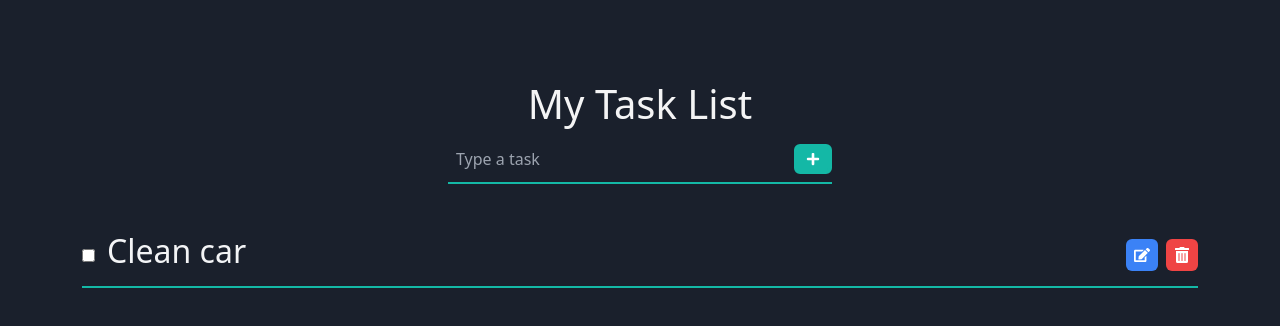
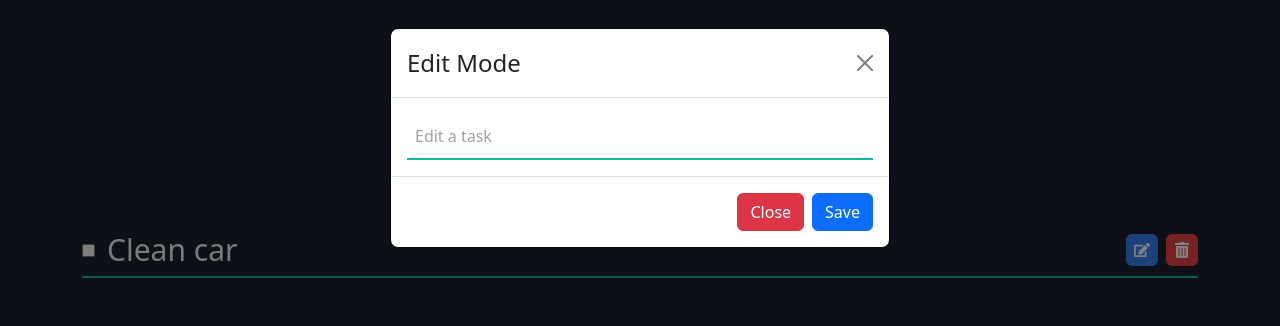
Before and after one commit to freidzonCalderon/todo-app-localstorage-ts, a React (Create React App) app: page / in a window 1280 px wide. Both pictures are taken after a click on the button 1142 px from the left and 255 px from the top of the page. Shown: the top 326 px of the page. Built offline with nearby package versions, Linux system fonts and the light colour scheme.

Commit message:
Added modal to item

```diff
--- a/src/App.tsx
+++ b/src/App.tsx
@@ -1,12 +1,13 @@
 import React from "react";
+import TodoItem from "./Components/TodoItem";
+import InputForm from "./Components/InputForm";
 import EditForm from "./Components/EditForm";
-import TodoItem from "./Components/TodoItem";
 
 function App() {
 	return (
 		<div className="App">
 			<h1 className="text-center mt-20 text-zinc-100">My Task List</h1>
-			<EditForm />
+			<InputForm />
 			<TodoItem />
 		</div>
 	);
--- a/src/Components/EditForm.tsx
+++ b/src/Components/EditForm.tsx
@@ -1,27 +1,43 @@
-import React from "react";
+import React, { useState } from "react";
+import Button from "react-bootstrap/Button";
+import Modal from "react-bootstrap/Modal";
 import { FaPlus } from "react-icons/fa";
 
-const EditForm = () => {
+type EditFormProps = {
+	show: boolean;
+	handleClose: () => void;
+};
+
+const EditForm: React.FC<EditFormProps> = ({ show, handleClose }) => {
 	return (
-		<div className="flex flex-col items-center justify-center">
-			<form className="w-full max-w-sm">
+		<>
+			<Modal
+				show={show}
+				onHide={handleClose}
+				backdrop="static"
+				keyboard={false}
+			>
+				<Modal.Header closeButton>
+					<Modal.Title>Edit Mode</Modal.Title>
+				</Modal.Header>
+				<Modal.Body>
 					<div className="flex items-center border-b-2 border-teal-500 py-2">
 						<input
-						className="appearance-none bg-transparent border-none w-full text-gray-200 mr-3 py-1 px-2 leading-tight focus:outline-none"
+							className="appearance-none bg-transparent border-none w-full text-gray-800 mr-3 py-1 px-2 leading-tight focus:outline-none"
 							type="text"
-						placeholder="Type a task"
+							placeholder="Edit a task"
 							required
 						/>
-					<button
-						className="flex-shrink-0 bg-teal-500 hover:bg-teal-700 border-teal-500 hover:border-teal-700 text-sm border-4 text-white py-1 px-2 rounded"
-						type="button"
-						title="Add"
-					>
-						<FaPlus />
-					</button>
 					</div>
-			</form>
-		</div>
+				</Modal.Body>
+				<Modal.Footer>
+					<Button variant="danger" onClick={handleClose}>
+						Close
+					</Button>
+					<Button variant="primary">Save</Button>
+				</Modal.Footer>
+			</Modal>
+		</>
 	);
 };
 
--- a/src/Components/InputForm.tsx
+++ b/src/Components/InputForm.tsx
@@ -1,9 +1,26 @@
 import React from "react";
+import { FaPlus } from "react-icons/fa";
 
 const InputForm = () => {
 	return (
-		<div>
-			<h1>Imput Form</h1>
+		<div className="flex flex-col items-center justify-center">
+			<form className="w-full max-w-sm">
+				<div className="flex items-center border-b-2 border-teal-500 py-2">
+					<input
+						className="appearance-none bg-transparent border-none w-full text-gray-200 mr-3 py-1 px-2 leading-tight focus:outline-none"
+						type="text"
+						placeholder="Type a task"
+						required
+					/>
+					<button
+						className="flex-shrink-0 bg-teal-500 hover:bg-teal-700 border-teal-500 hover:border-teal-700 text-sm border-4 text-white py-1 px-2 rounded"
+						type="button"
+						title="Add"
+					>
+						<FaPlus />
+					</button>
+				</div>
+			</form>
 		</div>
 	);
 };
--- a/src/Components/TodoItem.tsx
+++ b/src/Components/TodoItem.tsx
@@ -1,18 +1,37 @@
 import { useState } from "react";
 import { FaEdit, FaTrashAlt } from "react-icons/fa";
+import EditForm from "./EditForm";
 
 function TodoItem() {
+	const [showEditForm, setShowEditForm] = useState(false);
+
+	const handleShowEditForm = () => {
+		setShowEditForm(true);
+	};
+
+	const handleCloseEditForm = () => {
+		setShowEditForm(false);
+	};
+
 	return (
 		<div className="container mt-10">
 			<div className="flex justify-between items-center border-b-2 border-teal-500 py-2">
 				<div className="flex items-center">
-					<input className="mr-3" type="checkbox" title="todoCheck" />
-					<h2 className="mr-3 text-gray-100">Clean car</h2>
+					<input
+						className="mr-3"
+						type="checkbox"
+						title="todoCheck"
+						id="todoItem"
+					/>
+					<label className="mr-3 text-gray-100 text-3xl" htmlFor="todoItem">
+						Clean car
+					</label>
 				</div>
 				<div className="buttons">
 					<button
 						className="bg-blue-500 hover:bg-blue-700 text-white font-bold p-2 rounded mr-2"
 						title="Edit"
+						onClick={handleShowEditForm}
 					>
 						<FaEdit />
 					</button>
@@ -24,6 +43,7 @@ function TodoItem() {
 					</button>
 				</div>
 			</div>
+			<EditForm show={showEditForm} handleClose={handleCloseEditForm} />
 		</div>
 	);
 }
--- a/src/Components/TodoList.tsx
+++ /dev/null
@@ -1,11 +0,0 @@
-import React from "react";
-
-const TodoList = () => {
-	return (
-		<div>
-			<h2>todo list</h2>
-		</div>
-	);
-};
-
-export default TodoList;
```
Lines whose indentation alone changed are shown as unchanged.
